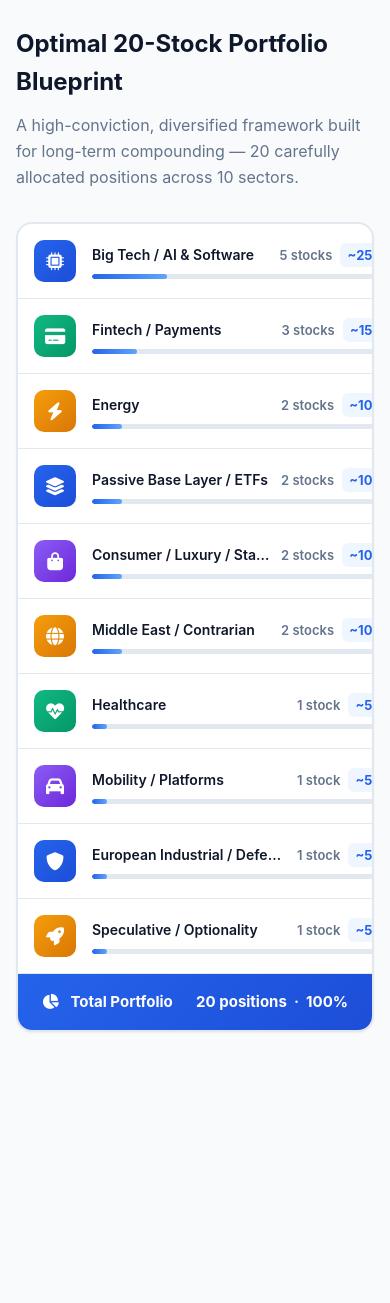
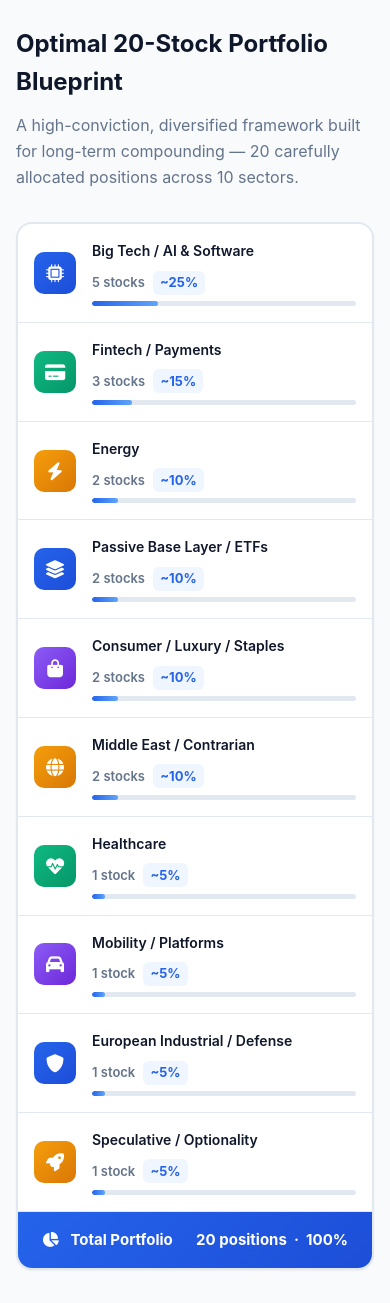
Before and after one commit to Arashi20/Stock_Portfolio_Dashboard_V2, a Flask app: page / in a window 390 px wide. Shown: the part 2935-4238 px from the top of the page. Before the commit the page ends 3967 px from the top, so only its background shows below. Run offline with Flask 3, Linux system fonts and the light colour scheme; a user stored in the database is signed in.

Commit message:
Fix diversification section: remove name truncation and fix mobile overflow
Co-authored-by: Arashi20 <123241327+Arashi20@users.noreply.github.com>

```diff
--- a/static/styles.css
+++ b/static/styles.css
@@ -458,19 +458,20 @@ body {
 
 .strategy-header {
     display: flex;
-    align-items: center;
+    align-items: flex-start;
     justify-content: space-between;
     gap: 0.5rem;
     margin-bottom: 0.4rem;
+    flex-wrap: wrap;
 }
 
 .strategy-name {
     font-weight: 600;
     font-size: 0.9375rem;
     color: var(--text-primary);
-    white-space: nowrap;
-    overflow: hidden;
-    text-overflow: ellipsis;
+    flex: 1 1 auto;
+    min-width: 0;
+    word-break: break-word;
 }
 
 .strategy-meta {
@@ -732,6 +733,11 @@ body {
 
     .strategy-name {
         font-size: 0.875rem;
+        flex-basis: 100%;
+    }
+
+    .strategy-meta {
+        margin-left: 0;
     }
 }
 
```
